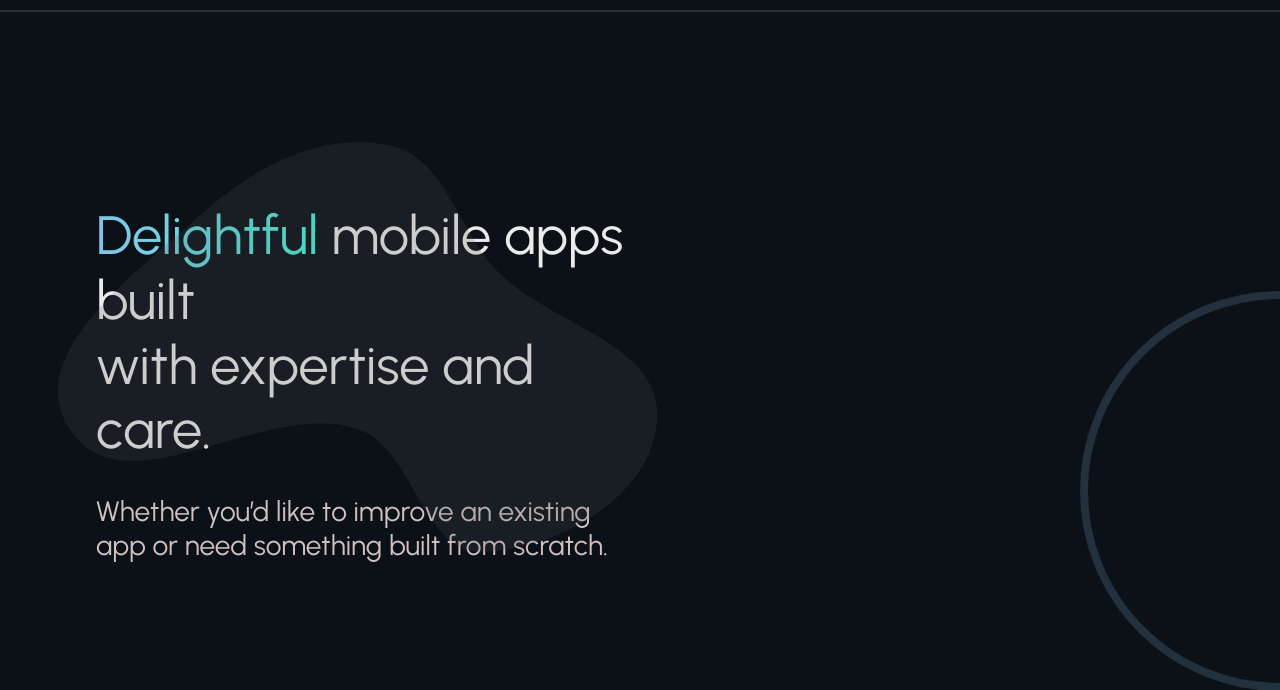
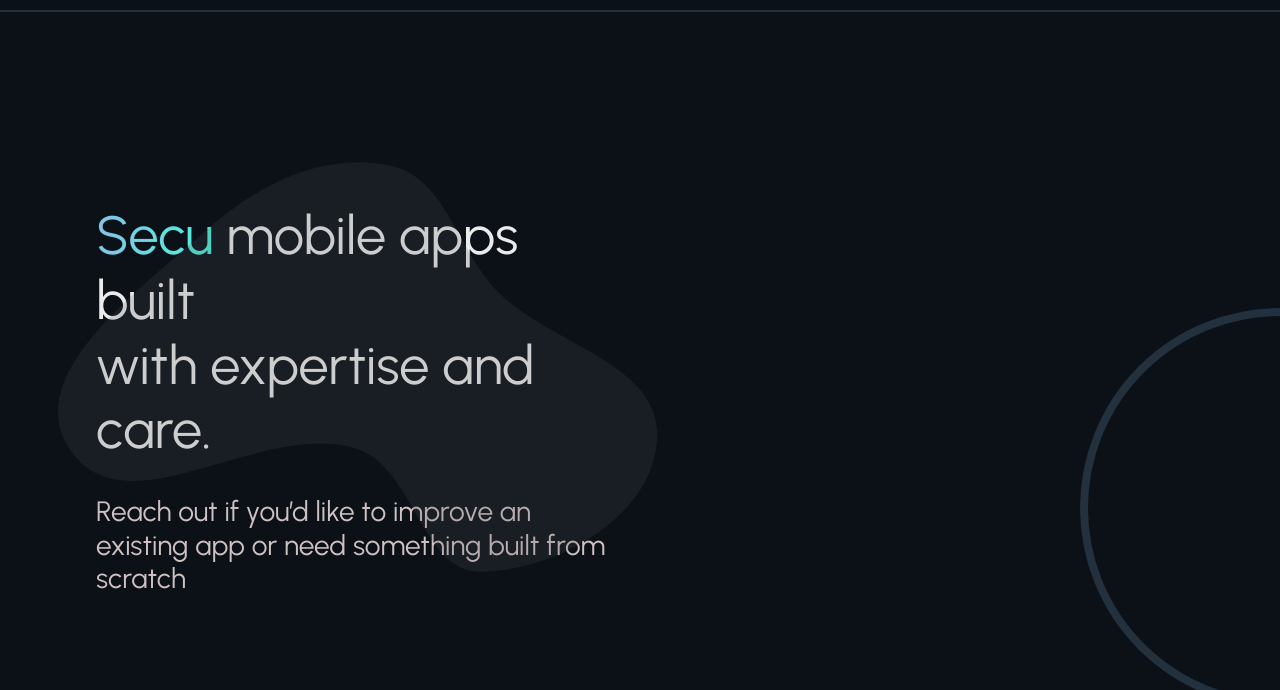
Before and after one commit to AZielinsky95/azio-labs-site, a website: page index.html in a window 1280 px wide. Shown: the part 110-800 px from the top of the page. Drawn offline with nearby package versions, Linux system fonts and the light colour scheme.

Commit message:
small fixes

```diff
--- a/index.html
+++ b/index.html
@@ -28,9 +28,6 @@
         <div class="col-6 d-flex nav-item-list">
             <ul class="navbar-nav d-flex flex-row align-items-center">
                 <!-- <li class="nav-item">
-                    <a class="nav-link" href="#">Work</a>
-                </li> -->
-                <!-- <li class="nav-item">
                     <a class="nav-link" href="/about">About</a>
                 </li> -->
                 <li class="nav-item contact-pill">
@@ -51,7 +48,7 @@
                     </span> mobile apps built<br> with expertise and care.
                 </h1>
                 <h3 class="intro-subtitle">
-                    Whether you’d like to improve an existing app or need something built from scratch.
+                    Reach out if you’d like to improve an existing app or need something built from scratch
                 </h3>
             </div>
         </div>
@@ -172,42 +169,6 @@
 
 <script>
     document.addEventListener('DOMContentLoaded', function () {
-        /*const sizeIndicator = document.createElement('div');
-        sizeIndicator.classList.add('size-indicator');
-        document.body.appendChild(sizeIndicator);
-
-        function updateSizeClass() {
-            const width = window.innerWidth;
-
-            sizeIndicator.classList.remove('sm', 'md', 'lg', 'xl', 'xxl');
-
-            if (width < 576) {
-                sizeIndicator.classList.add('sm');
-            } else if (width >= 576 && width < 768) {
-                sizeIndicator.classList.add('md');
-            } else if (width >= 768 && width < 992) {
-                sizeIndicator.classList.add('lg');
-            } else if (width >= 992 && width < 1200) {
-                sizeIndicator.classList.add('xl');
-            } else {
-                sizeIndicator.classList.add('xxl');
-            }
-        }
-
-        updateSizeClass();
-        window.addEventListener('resize', updateSizeClass);
-
-        const gridContainer = document.querySelector('.circle-grid');
-        const rows = 6; // Number of rows
-        const columns = 150; // Number of columns
-
-        for (let i = 0; i < rows * columns; i++) {
-            const circle = document.createElement('div');
-            circle.className = 'circle';
-            gridContainer.appendChild(circle);
-        }
-    });*/
-
         new TypeIt("#typewriter", {
             speed: 90,
             deleteSpeed: 80,
@@ -225,5 +186,5 @@
         .pause(3000)
         .delete()
         .go();
-
+    })
 </script>
```
Lines whose indentation alone changed are shown as unchanged.
